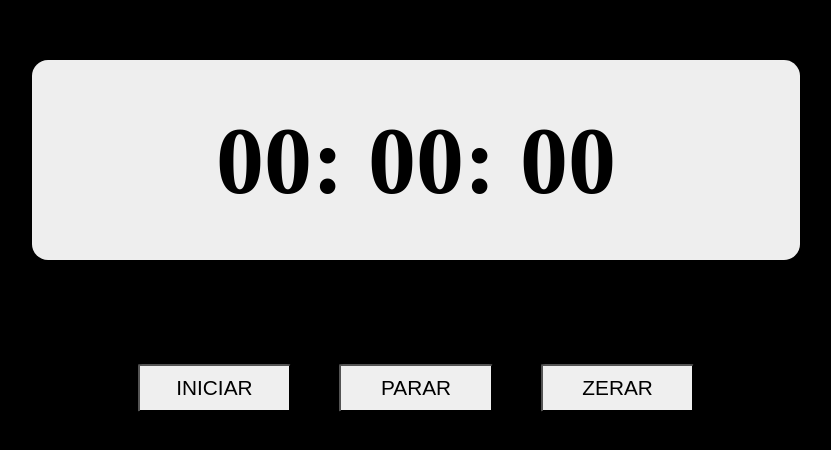
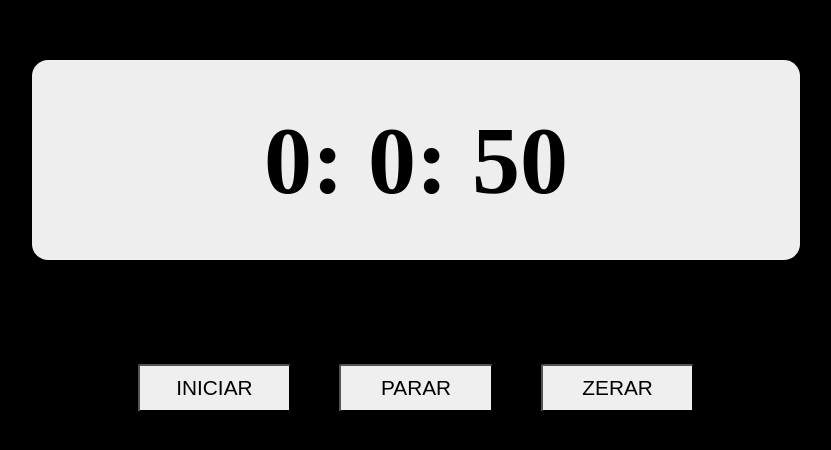
Before and after one commit to gooncalvesgaby/cronometro, a React (Vite) app: page / in a window 1280 px wide. Shown: the part 152-602 px from the top of the page, without its empty margins (224-1055 px from the left). Built offline with nearby package versions, Linux system fonts and the light colour scheme.

Commit message:
incluindo um pouco de js

```diff
--- a/src/Components/Cronometro/Header.jsx
+++ b/src/Components/Cronometro/Header.jsx
@@ -1,15 +1,38 @@
-import React from "react"
 import * as S from "./HeaderStyle.jsx"
-// import React, { useState } from 'react'
+import React, { useState, useEffect } from "react"
 
 function Header() {
+
+    let [minutes, setMinutes] = useState(0)
+    let [hours, setHours] = useState(0)
+    let [seconds, setSeconds] = useState(50)
+    let intervalSeconds;
+
+    function start() {
+
+        intervalSeconds = setInterval(() => {
+            setSeconds(seconds += 1)
+            startMinutes()
+        }, 1000)
+    }
+
+
+    function startMinutes() {
+
+        if(seconds == 60) {
+            clearInterval(intervalSeconds)
+            setMinutes(minutes += 1)
+            setSeconds(seconds = 0)
+        }
+    }
+
     return(
         <S.StyleHeader>
             <S.Div>
-                <S.H2>00: 00: 00</S.H2>
+                <S.H2>{ hours }: { minutes }: { seconds }</S.H2>
             </S.Div>
             <S.Section>
-                <S.Button>
+                <S.Button onClick={start}>
                     INICIAR
                 </S.Button>
                 <S.Button>
```
